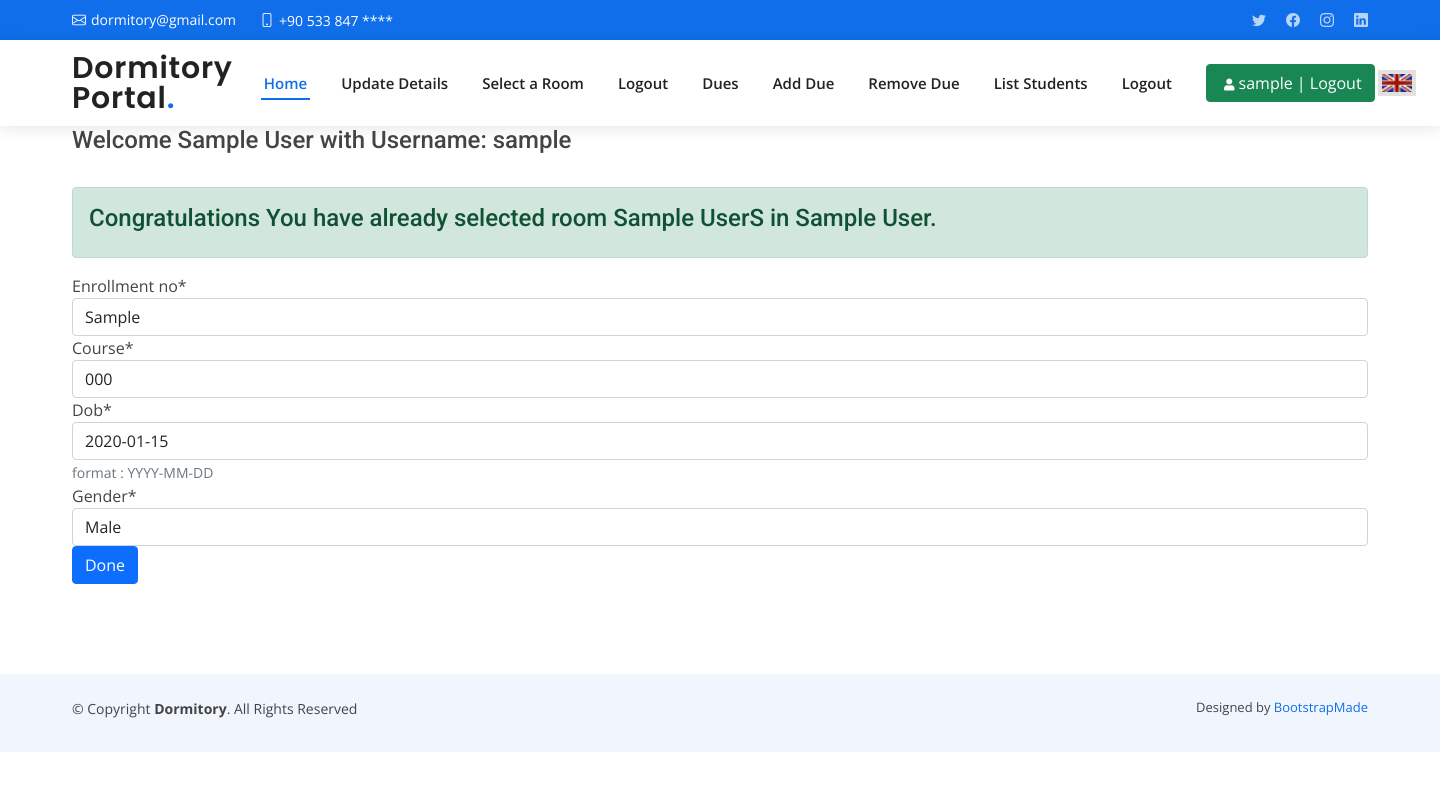
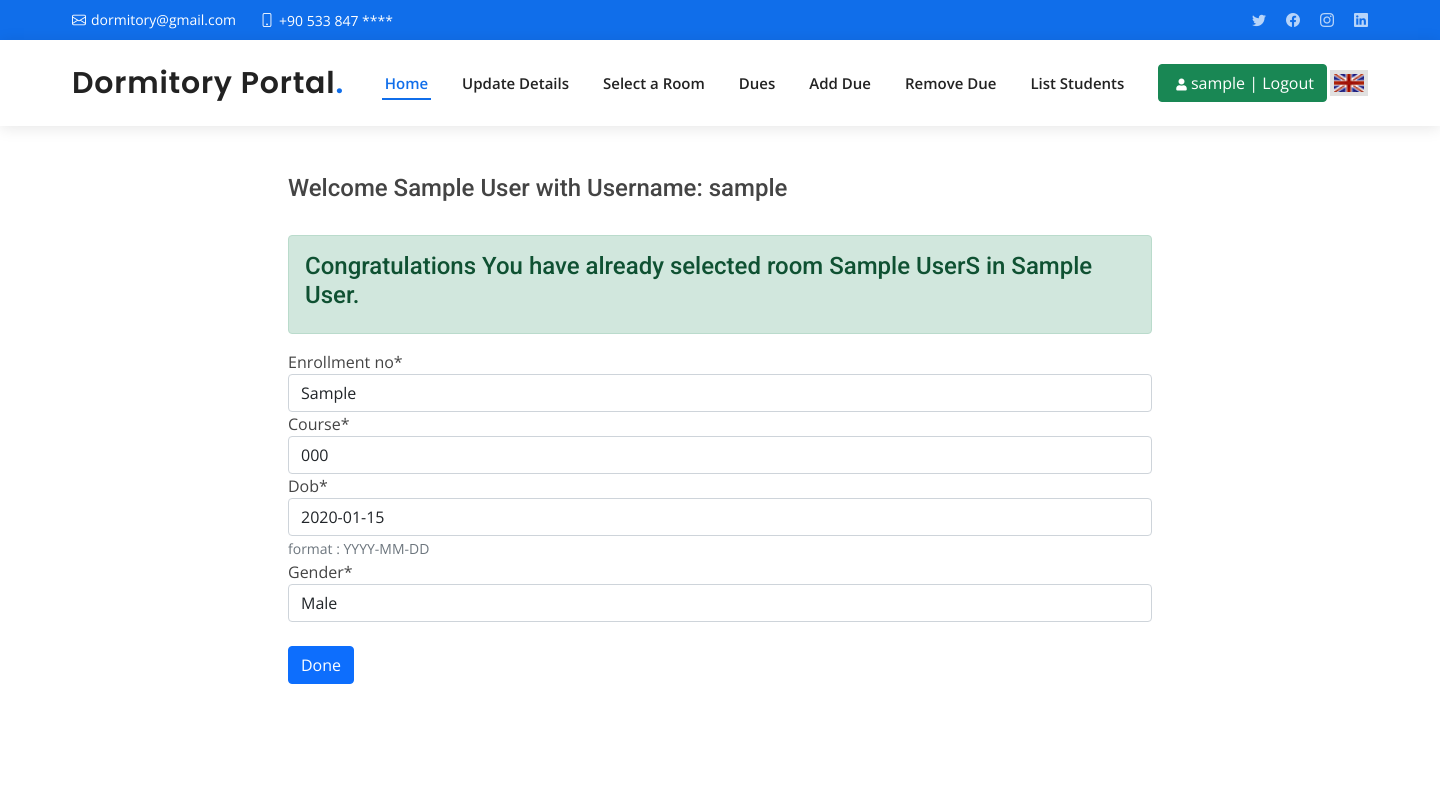
Before and after one commit to segestic/dormitory, a Django app: page /login/edit/ in a window 1440 px wide. Run offline with Django 3.2, Linux system fonts and the light colour scheme; a user stored in the database is signed in; tables that the repository leaves empty hold one stand-in row (values such as "Sample post"); some libraries are stand-ins or nearby versions.

Commit message:
profile template edit

```diff
--- a/templates/base.html
+++ b/templates/base.html
@@ -80,7 +80,6 @@
             {% if request.user.is_authenticated and request.user.is_student %}
             <li><a class="nav-link scrollto"  href="{% url 'edit' %}">Update Details</a> </li>
             <li><a class="nav-link scrollto" href="{% url 'select' %}">Select a Room</a> </li>
-            <li><a class="nav-link scrollto" href="{% url 'logout' %}">Logout</a> </li>
             {% endif %}
 
             {% if request.user.is_authenticated and request.user.is_warden %}
@@ -89,7 +88,6 @@
             <li><a class="nav-link scrollto"  href="{% url 'warden_add_due' %}">Add Due</a> </li>
             <li><a class="nav-link scrollto" href="{% url 'warden_remove_due' %}">Remove Due</a> </li>
             <li><a class="nav-link scrollto"  href="{% url 'warden_student_list' %}">List Students</a> </li>
-            <li><a class="nav-link scrollto"  href="{% url 'logout' %}">Logout</a> </li>
             {% endif %}
             {% if request.user.is_authenticated %}
             <li><a href="{% url 'logout' %}"><button class="btn btn-success"><i class="fa fa-user"></i> {{ user }} | Logout </button></a></li>
@@ -129,6 +127,17 @@
 
 
   <main class="container">
+  <style>
+	#footer {
+	  position: fixed;
+	  bottom: 0;
+	  width: 100%;
+	}
+	#footer .footer-top {
+       padding: 0px 0 0px 0;
+       background: #000;
+}
+</style>
     {% block content %}
     {% endblock content %}
 
@@ -172,7 +181,26 @@
 
   <!-- Template Main JS File -->
   <script src="{% static 'landing/assets/js/main.js' %}"></script>
+    <!-- Hide footer on scroll-->
+  <script>
+  window.addEventListener('scroll', function() {
 
+  var footer = document.getElementById('footer');
+
+  var scrollPosition = window.pageYOffset || document.documentElement.scrollTop;
+
+  if ((scrollPosition + window.innerHeight) >= document.documentElement.scrollHeight) {
+
+    footer.style.display = 'none';
+
+  } else {
+
+    footer.style.display = 'block';
+
+  }
+
+});
+  </script>
         {% block scripts %}
         {% endblock %}
 
--- a/templates/edit.html
+++ b/templates/edit.html
@@ -3,12 +3,12 @@
 {% load crispy_forms_tags %}
 {% block content %}
 <div class="wrap">
-
+<div class="col col-8 offset-2 mt-5">
 <h4>Welcome {{user.first_name}} {{user.last_name}} with Username: {{user.username}}</h4>
     <br>
 {% if not user.student.room %}
 <div class="alert alert-danger" role="alert">
- <h4> Make Sure You Update your Profile before selecting a Room!</h4>
+ <h4> Makess Sure You Update your Profile before selecting a Room!</h4>
 </div>
 {% else %}
 <div class="alert alert-success" role="alert">
@@ -26,7 +26,9 @@
 <!--      <div class="fields"> Date of birth (yyyy-mm-dd) <br><br> {{ form.dob }}</div>-->
 <!--      <div class="fields"> Gender {{ form.gender }}</div>-->
 <!--      <input class="button-custom" type="submit" value="DONE">-->
+    <br>
     <input type="submit" value="Done" class="btn btn-block btn-primary">
     </form>
+    <div>
   </div>
 {% endblock content %}
--- a/templates/select_room.html
+++ b/templates/select_room.html
@@ -3,6 +3,7 @@
 
 {% block content %}
 <div class="wrap">
+<div class="col col-8 offset-2 mt-5">
     {% if not user.student.room %}
 <div class="alert alert-danger" role="alert">
  <h4> Make Sure You Update your Profile before selecting a Room!</h4>
@@ -20,7 +21,7 @@
       <input class="btn btn-primary" type="submit" value="UPDATE">
     </form>
   </div>
-
+</div>
   <link href="https://cdn.jsdelivr.net/npm/select2@4.1.0-rc.0/dist/css/select2.min.css" rel="stylesheet" />
 {% endblock content %}
 
--- a/templates/warden_student_list.html
+++ b/templates/warden_student_list.html
@@ -4,6 +4,12 @@
 
 <h4> Student List </h4>
 
+<style>
+ #myTable1_filter {
+  text-align: right;
+}
+
+</style>
 <div class="display_table">
  	<table id="myTable1" class="table table-striped table-bordered" style="width:100%">
 		<thead class="table-danger">
```
Also changed, not shown: templates/add_due.html (+7 -2 lines), templates/dues.html (+4 -4 lines), templates/remove_due.html (+13 -3 lines), 1 other file.
